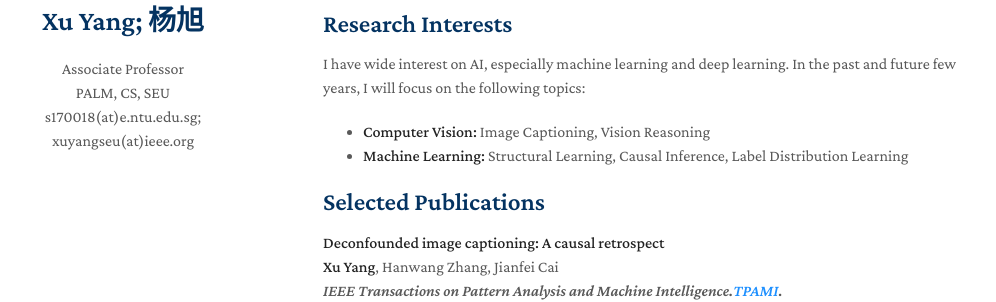
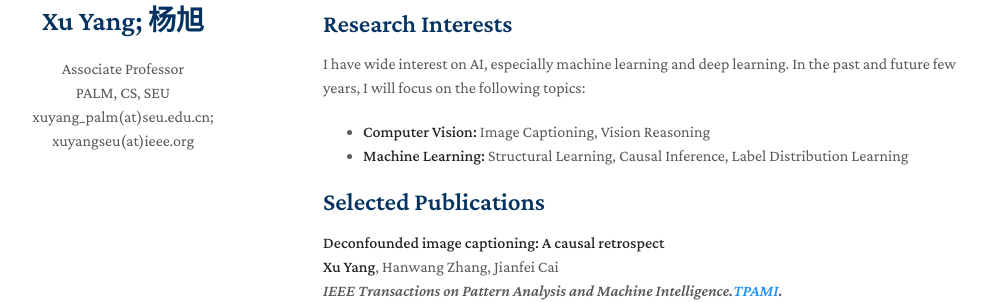
Before and after one commit to yxPALMweb/yxPALMweb.github.io, a Jekyll site: the page built from index.md, in a window 1280 px wide. Shown: the part 215-517 px from the top of the page, without its empty margins (147-1143 px from the left). Built offline with Jekyll 4.4.1, drawn with Linux system fonts in a browser that asks for light colours; nearby versions of some CDN libraries; a style sheet for code colours, icons or effects is not loaded; our own code applies the rules of GitHub Pages for plain Markdown files.

Commit message:
Update _config.yml

```diff
--- a/_config.yml
+++ b/_config.yml
@@ -1,7 +1,7 @@
 title: Xu Yang; 杨旭
 position: Associate Professor
 affiliation: PALM, CS, SEU
-email: s170018(at)e.ntu.edu.sg; xuyangseu(at)ieee.org
+email: xuyang_palm(at)seu.edu.cn; xuyangseu(at)ieee.org
 keywords: minimal academic
 google_scholar: https://scholar.google.com/citations?user=SqdxMH0AAAAJ&hl=en
 github_link: https://github.com/yangxuntu
```
